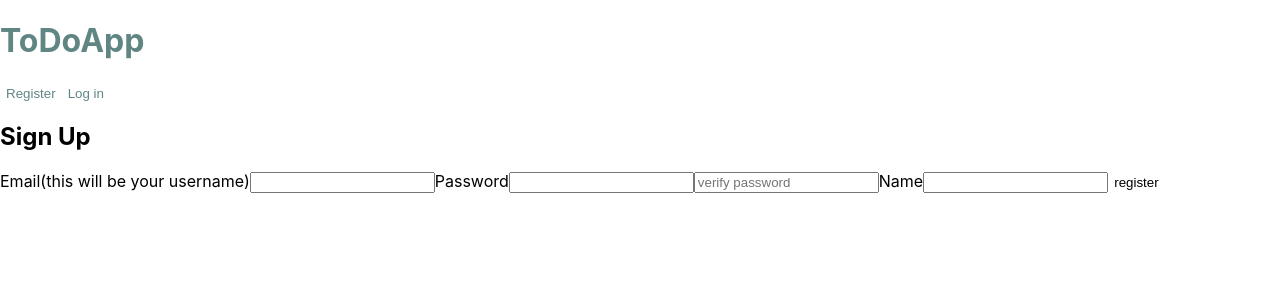
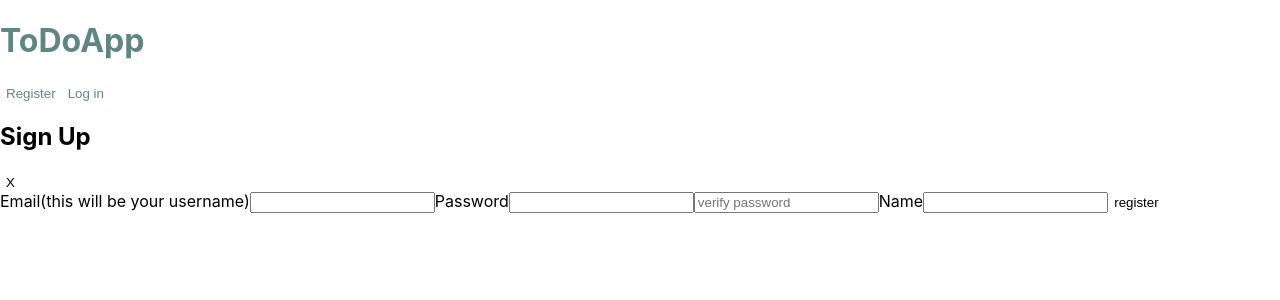
Before and after one commit to lewisharris/Eatwell, a React (Create React App) app in the folder client/: page /register in a window 1280 px wide. Shown: the top 300 px of the page. Built offline with nearby package versions, Linux system fonts and the light colour scheme; no server answers.

Commit message:
router message update

```diff
--- a/client/src/components/auth/Register.js
+++ b/client/src/components/auth/Register.js
@@ -2,18 +2,21 @@ import React, { useState, useContext } from "react";
 import { useHistory } from "react-router-dom";
 import axios from "axios";
 import UserContext from "../../context/UserContext";
+import ErrorNotice from "../misc/ErrorNotice";
 
 export default function Register() {
   const [email, setEmail] = useState();
   const [password, setPassword] = useState();
   const [passwordCheck, setPasswordCheck] = useState();
   const [name, setName] = useState();
+  const [error, setError] = useState();
 
   const { setUserData } = useContext(UserContext);
   const history = useHistory();
 
   const submitForm = async e => {
     e.preventDefault();
+    try {
       const newUser = {
         email,
         password,
@@ -34,11 +37,22 @@ export default function Register() {
       });
       localStorage.setItem("auth-token", loginResponse.data.token);
       history.push("/");
+    } catch (err) {
+      if (err.response.data.msg) {
+        setError(err.response.data.msg);
+      }
+    }
   };
 
   return (
     <div onSubmit={submitForm}>
       <h2>Sign Up</h2>
+      <ErrorNotice
+        message={error}
+        clearError={() => {
+          setError(undefined);
+        }}
+      />
       <form>
         <label htmlFor="register-email">
           Email(this will be your username)
--- /dev/null
+++ b/client/src/components/misc/ErrorNotice.js
@@ -0,0 +1,10 @@
+import React from "react";
+
+export default function ErrorNotice(props) {
+  return (
+    <div className="error-notice">
+      <span>{props.message}</span>
+      <button onClick={props.clearError}>X</button>
+    </div>
+  );
+}
```
Also changed, not shown: 2 other files (tests, documents, lock files or other folders). Lines whose indentation alone changed are shown as unchanged.
